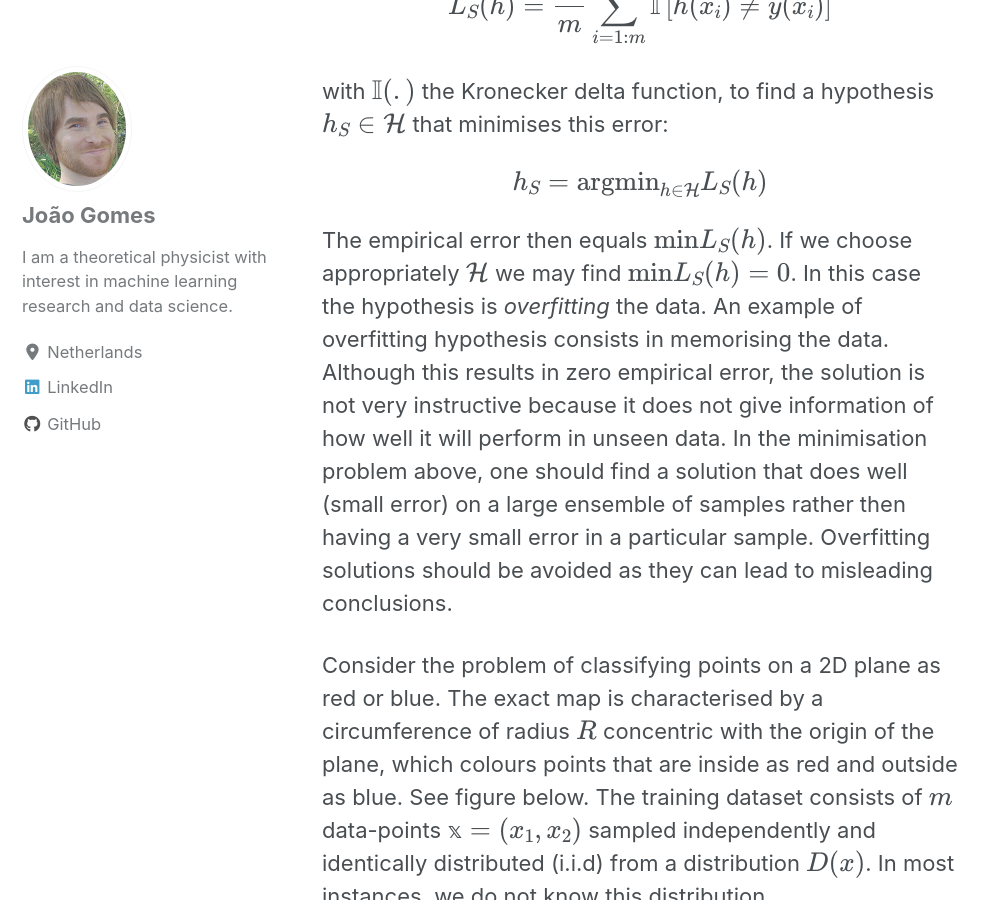
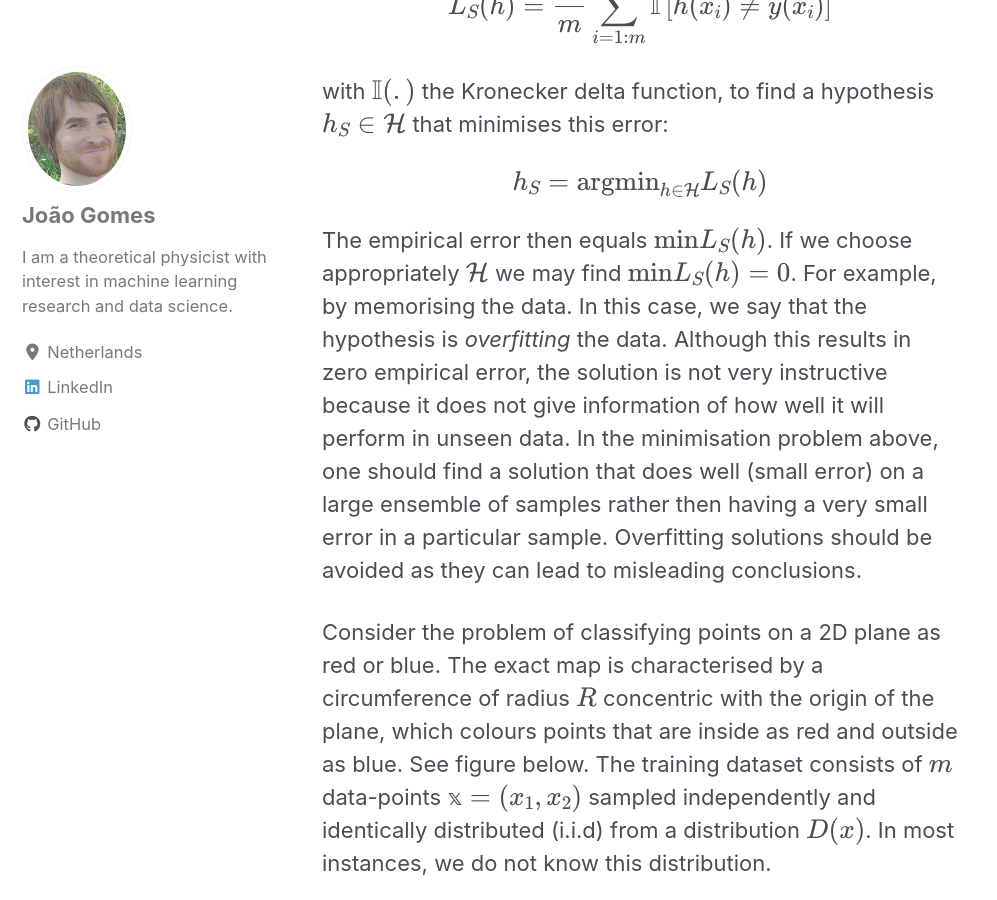
Before and after one commit to joaomvg/ml-pelican-website, a Jekyll site: the page built from _posts/2020-4-14-PAC_learning.md, in a window 1280 px wide and 900 px high, scrolled down 1202 px. Shown: the whole window, without its empty margins (0-997 px from the left). Built offline with Jekyll 4.4.1, drawn with Linux system fonts in a browser that asks for light colours; cached includes are drawn as plain includes; nearby versions of some CDN libraries; formulas are drawn with MathJax 3.

Commit message:
new text

```diff
--- a/_posts/2020-4-14-PAC_learning.md
+++ b/_posts/2020-4-14-PAC_learning.md
@@ -29,7 +29,7 @@ with $$\mathbb{I}(.)$$ the Kronecker delta function, to find a hypothesis $$h_S\
 
 $$h_S=\text{argmin}_{h\in \mathcal{H}}L_S(h)$$
 
-The empirical error then equals $$\text{min} L_S(h)$$. If we choose appropriately $$\mathcal{H}$$ we may find $$\text{min} L_S(h)=0$$. In this case the hypothesis is *overfitting* the data. An example of overfitting hypothesis consists in memorising the data. Although this results in zero empirical error, the solution is not very instructive because it does not give information of how well it will perform in unseen data. In the minimisation problem above, one should find a solution that does well (small error) on a large ensemble of samples rather then having a very small error in a particular sample. Overfitting solutions  should be avoided as they can lead to misleading conclusions.
+The empirical error then equals $$\text{min} L_S(h)$$. If we choose appropriately $$\mathcal{H}$$ we may find $$\text{min} L_S(h)=0$$. For example, by memorising the data. In this case, we say that the hypothesis is *overfitting* the data. Although this results in zero empirical error, the solution is not very instructive because it does not give information of how well it will perform in unseen data. In the minimisation problem above, one should find a solution that does well (small error) on a large ensemble of samples rather then having a very small error in a particular sample. Overfitting solutions  should be avoided as they can lead to misleading conclusions.
 
 Consider the problem of classifying points on a 2D plane as red or blue. The exact map is characterised by a circumference of radius $$R$$ concentric with the origin of the plane, which colours points that are inside as red and outside as blue. See figure below. The training dataset consists of $$m$$ data-points $$\mathbb{x}=(x_1,x_2)$$ sampled independently and identically distributed (i.i.d) from a distribution $$D(x)$$. In most instances, we do not know this distribution.
 
```
